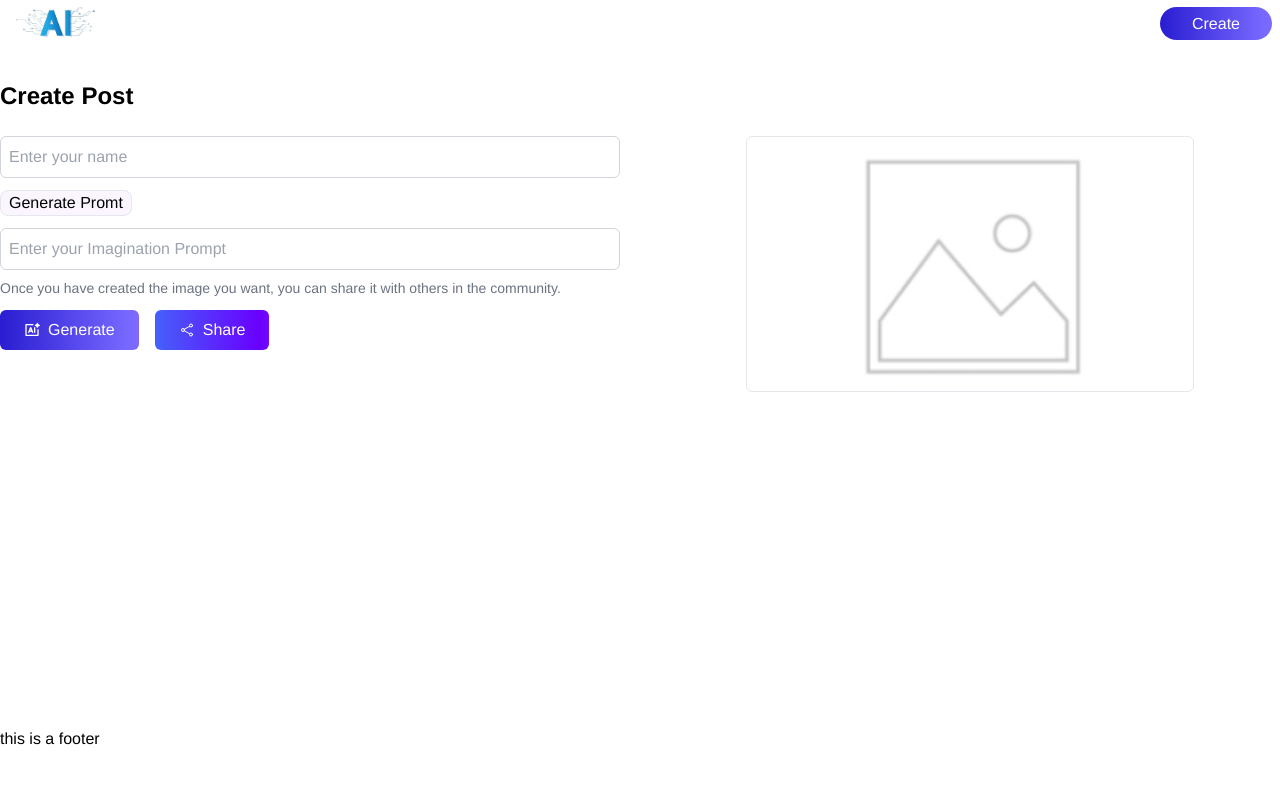
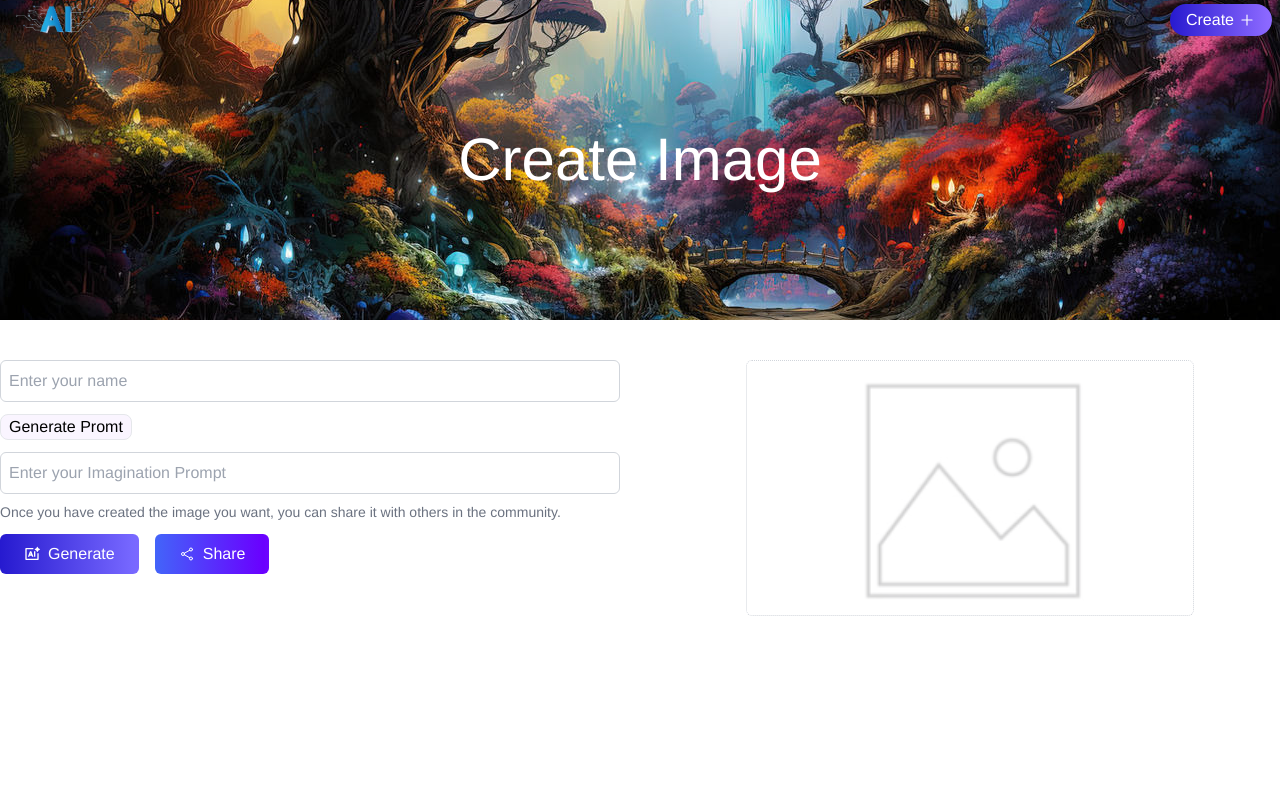
Before and after one commit to emon50666/Mars-Ai, a React (Vite) app: page /create-post in a window 1280 px wide. Shown: the top 800 px of the page. Built offline with nearby package versions, Linux system fonts and the light colour scheme.

Commit message:
create post page added dynamic image

```diff
--- a/src/components/Banner/Banner.jsx
+++ b/src/components/Banner/Banner.jsx
@@ -4,13 +4,15 @@ import TypeIt from "typeit-react";
 const Banner = () => {
   return (
     <div
-      className="relative -z-10   w-full h-screen  bg-center justify-center flex items-center"
+      className="relative -z-10   w-full h-screen   bg-center justify-center flex items-center"
       style={{
         backgroundImage: `url(${banner})`,
       }}
     >
       {/* Overlay */}
+      {/* <div className='absolute inset-0 bg-black z-10 opacity-30'>
 
+      </div> */}
 
       {/* Content */}
       <div className="pt-24 lg:pt-0 px-2">
--- a/src/components/Header/Header.jsx
+++ b/src/components/Header/Header.jsx
@@ -1,18 +1,19 @@
 import { Link } from 'react-router-dom';
 import logo from '../../assets/image/log.png'
+import { IoAddOutline } from 'react-icons/io5';
 
 const Header = () => {
     return (
-        <div className='flex justify-between w-full  px-2 mt-3 absolute z-50'>
+        <div className='flex justify-between w-full  px-2 mt-1 absolute z-50'>
             <div>
 
-                <img src={logo} alt="Mars Ai" className='w-24 h-10 relative bottom-2' />
+                <img src={logo} alt="Mars Ai" className='w-24 h-10 relative bottom-1' />
             </div>
             <div>
                 <Link to={'/create-post'}
-                    className="bg-gradient-to-r from-[#2216cd] via-[#7768ff] to-[#cb78ff] text-white py-2 px-8 rounded-full animate-gradient-signal bg-[length:200%_200%]"
+                    className="flex items-center gap-1 bg-gradient-to-r from-[#2216cd] via-[#8b68ff] to-[#cb78ff] text-white py-1 px-4 rounded-full animate-gradient-signal bg-[length:200%_200%]"
                 >
-                    Create
+           Create      <IoAddOutline  className='text-lg'/>
                 </Link>
 
 
--- /dev/null
+++ b/src/components/PostBanner.jsx
@@ -0,0 +1,30 @@
+import horror from '../assets/image/horror.png';
+
+
+const PostBanner = () => {
+    return (
+        <div
+            className="  w-full min-h-44 lg:min-h-80 object-cover bg-cover  bg-center justify-center flex items-center"
+            style={{
+                backgroundImage: `url(${horror})`,
+            }}
+        >
+            {/* Overlay */}
+            <div className='absolute inset-0 h-80 bg-black z-10 opacity-0'>
+            </div>
+
+            {/* Content */}
+            <div className=" lg:pt-0 px-2">
+                <div className="">
+                    <h1 className="text-3xl md:text-6xl text-white">
+                        Create Image
+                    </h1>
+
+                </div>
+
+            </div>
+        </div>
+    );
+};
+
+export default PostBanner;
--- a/src/pages/CreatePost.jsx
+++ b/src/pages/CreatePost.jsx
@@ -5,6 +5,7 @@ import { useState } from "react";
 import cdn from "../assets/image/cdn.png";
 import { IoShareSocialOutline } from "react-icons/io5";
 import { RiAiGenerate2 } from "react-icons/ri";
+import PostBanner from "../components/PostBanner";
 
 const CreatePost = () => {
   const navigate = useNavigate();
@@ -35,8 +36,10 @@ const CreatePost = () => {
   };
 
   return (
-    <div className="pt-20  px-2 lg:px-0 container mx-auto min-h-[calc(100vh-73px)]">
-      <h1 className="text-2xl font-bold mb-6">Create Post</h1>
+   <>
+    <PostBanner/>
+
+    <div className="pt-10  px-2 lg:px-0 container mx-auto min-h-[calc(100vh-73px)]">
 
       {/* Main Form Layout */}
       <div className="flex flex-col md:flex-row gap-10">
@@ -88,7 +91,7 @@ const CreatePost = () => {
         {/* Right Section: Image Preview and Buttons */}
         <div className="flex flex-col items-center gap-6 w-full md:w-1/2">
           {/* Image Preview */}
-          <div className="relative border rounded-md w-full max-w-md h-64 flex items-center justify-center">
+          <div className="relative border border-dotted border-gray-300 rounded-md w-full max-w-md h-64 flex items-center justify-center">
             {form?.photo ? (
               <img
                 src={form?.photo}
@@ -99,7 +102,7 @@ const CreatePost = () => {
               <img
                 src={cdn}
                 alt="Preview"
-                className="w-full h-full object-contain opacity-40"
+                className="w-full h-full object-contain opacity-30"
               />
             )}
             {generatingImg && (
@@ -113,6 +116,7 @@ const CreatePost = () => {
         </div>
       </div>
     </div>
+   </>
   );
 };
 
```
Also changed, not shown: src/assets/image/ai.png (added), src/assets/image/horror.png (added).
